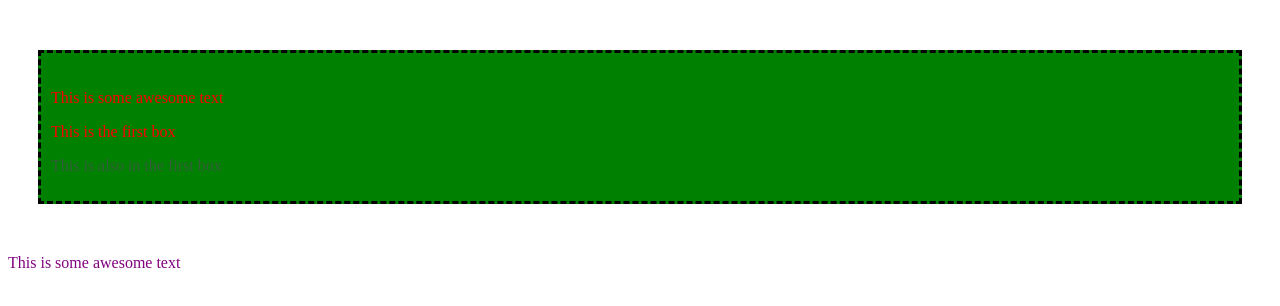
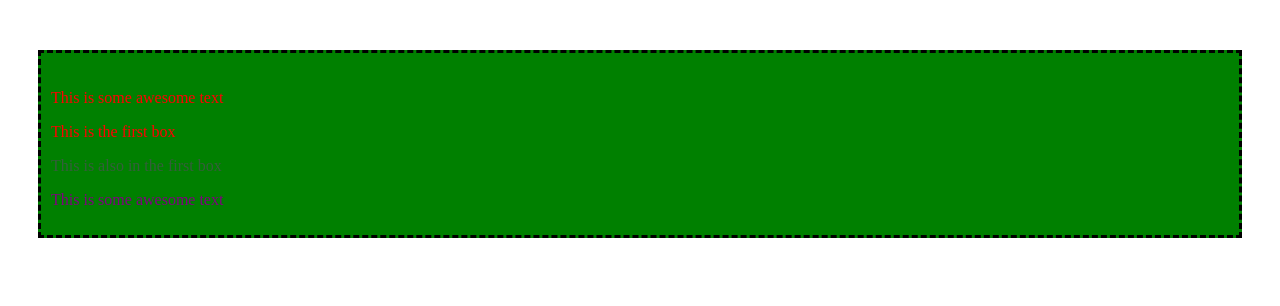
Before and after one commit to OmarSubzwari/IASC1P02-2022-Omar, a plain HTML site: page Labs/Lab4/Lab4C3.html in a window 1280 px wide. Drawn offline with Linux system fonts and the light colour scheme.

Commit message:
Update Lab4C3.html

```diff
--- a/Labs/Lab4/Lab4C3.html
+++ b/Labs/Lab4/Lab4C3.html
@@ -14,13 +14,10 @@
 			<p class="p1">This is the first box</p>
 
 			<p class="p2">This is also in the first box</p>
+			<p class="p3">This is some awesome text</p>
 		</div>
 		<div>
 					</div>
-
-		<div class="para3">
-			<p class="p3">This is some awesome text</p>
-		</div>
 
 
 
```
